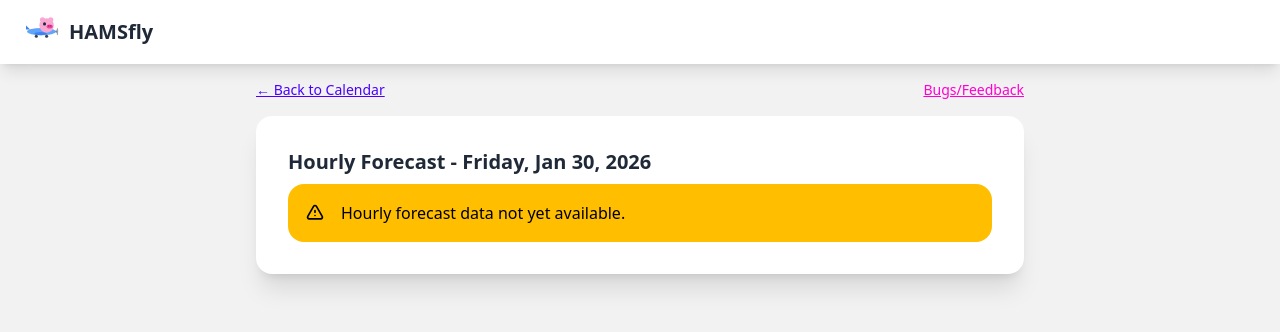
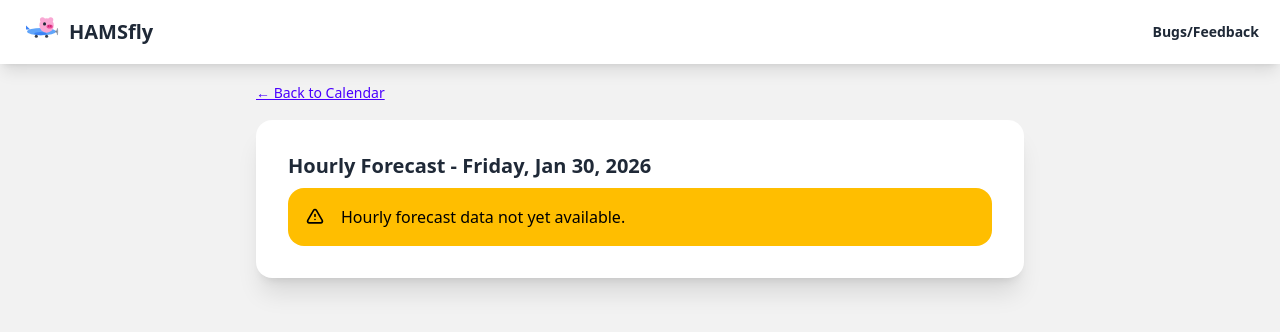
Before and after one commit to dustinkeib/hamsfly, a Django app: page /hourly/2026/01/30/ in a window 1280 px wide. Shown: the top 332 px of the page. Run offline with Django 5.2, Linux system fonts and the light colour scheme; data that the repository does not hold is empty; some libraries are stand-ins or nearby versions.

Commit message:
refactor: move bugs/feedback link to navbar
Makes the link accessible from all pages instead of just hourly forecast.

Co-Authored-By: Claude Opus 4.5 <noreply@anthropic.com>

```diff
--- a/apps/hamsalert/templates/hamsalert/hourly_forecast.html
+++ b/apps/hamsalert/templates/hamsalert/hourly_forecast.html
@@ -5,9 +5,8 @@
 
 {% block content %}
 <div class="max-w-3xl mx-auto">
-    <div class="mb-4 flex justify-between items-center">
+    <div class="mb-4">
         <a href="{% if target_date %}{% url 'calendar_day' target_date.year target_date.month target_date.day %}{% else %}{% url 'calendar' %}{% endif %}" class="link link-primary text-sm">&larr; Back to Calendar</a>
-        <a href="https://docs.google.com/document/d/1xUz2RZRha6XDjhXVXIPfAZQr4f0s_B_-m2Rgr093D_Y/edit?usp=drivesdk" target="_blank" class="link link-secondary text-sm">Bugs/Feedback</a>
     </div>
 
     {% if error %}
--- a/templates/base.html
+++ b/templates/base.html
@@ -42,6 +42,9 @@
                 HAMSfly
             </a>
         </div>
+        <div class="flex-none">
+            <a href="https://docs.google.com/document/d/1xUz2RZRha6XDjhXVXIPfAZQr4f0s_B_-m2Rgr093D_Y/edit?usp=drivesdk" target="_blank" class="btn btn-ghost btn-sm text-sm">Bugs/Feedback</a>
+        </div>
     </div>
     <main class="container mx-auto p-4">
         {% block content %}{% endblock %}
```
